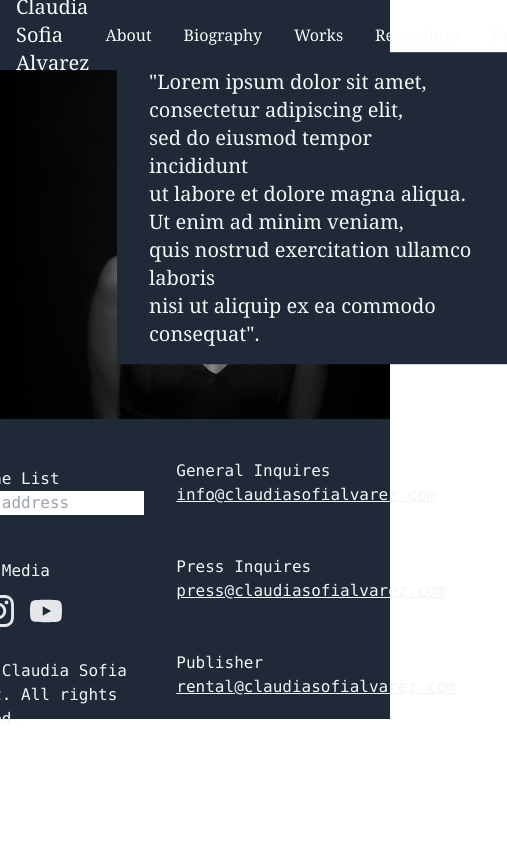
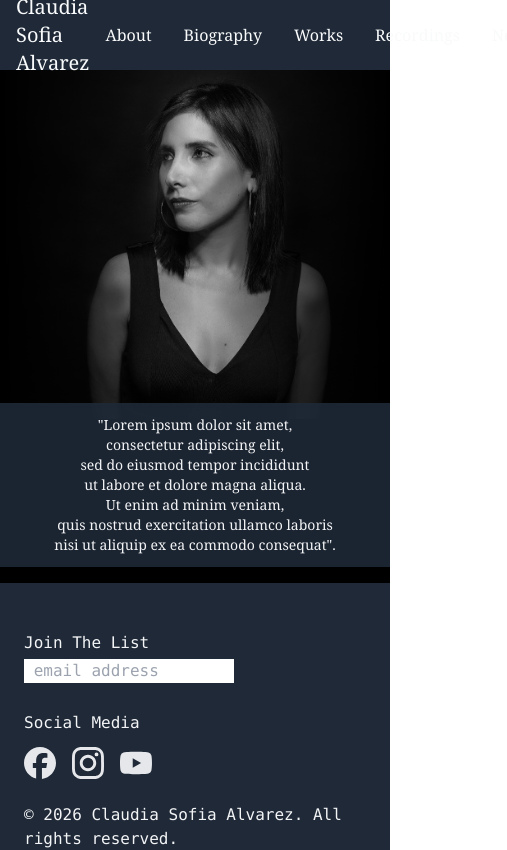
Before and after one commit to yepsan95/claudia-sofia-alvarez-portfolio, a Vue app: page /#/ in a window 390 px wide. Shown: the top 850 px of the page, 507 px wide, since content can reach past the window. Built offline with nearby package versions, Linux system fonts and the light colour scheme.

Commit message:
fix: add tailwind breakpoints for responsive design [35]

```diff
--- a/src/views/HomeView.vue
+++ b/src/views/HomeView.vue
@@ -1,13 +1,15 @@
 <template>
-  <div class="relative flex justify-center mt-6 bg-black">
-    <img src="../assets/photo.jpg" />
+  <div
+    class="relative sm:flex md:flex block justify-center mt-6 bg-black overflow-hidden"
+  >
+    <img src="../assets/photo.jpg" class="max-w-2/3 min-w-0 object-cover" />
     <div
       class="absolute inset-0 pointer-events-none bg-gradient-to-r from-black via-transparent to-black"
     ></div>
     <div
-      class="absolute top-1/2 left-3/5 px-8 py-4 bg-gray-800 text-gray-100 font-serif translate-x-[30vw] -translate-y-[20vh]"
+      class="relative sm:absolute sm:max-w-[600px] lg:max-w-[400px] px-4 py-3 bg-gray-800/90 text-gray-100 font-serif bottom-4 left-auto right-auto sm:bottom-auto sm:left-auto sm:right-1/4 lg:bottom-auto lg:left-auto lg:right-1/7 sm:top-1/2 sm:px-8 sm:py-4 sm:translate-x-[10vw] sm:-translate-y-1/2 lg:translate-x-[20vw] lg:-translate-y-[20vh]"
     >
-      <p class="text-xl">
+      <p class="text-sm sm:text-base lg:text-xl text-center">
         "Lorem ipsum dolor sit amet,<br />
         consectetur adipiscing elit,<br />
         sed do eiusmod tempor incididunt<br />
@@ -19,12 +21,12 @@
     </div>
   </div>
   <div
-    class="flex justify-center h-[300px] text-gray-100 bg-gray-800 font-mono"
+    class="flex flex-col md:flex-row justify-center text-gray-100 bg-gray-800 font-mono px-6 py-8 gap-8 md:gap-16"
   >
-    <div class="px-4 py-4">
-      <div class="py-8">
+    <div>
+      <div class="py-4">
         <h1>Join The List</h1>
-        <input type="email" placeholder=" email address" />
+        <input type="email" placeholder=" email address" class="mt-1" />
       </div>
       <div class="py-3">
         <h1>Social Media</h1>
@@ -60,22 +62,22 @@
           </li>
         </ul>
       </div>
-      <div class="py-8">
+      <div class="py-6">
         © 2026 Claudia Sofia Alvarez. All rights reserved.
       </div>
     </div>
-    <div class="px-4 py-4">
-      <div class="py-6">
+    <div>
+      <div class="py-4">
         <h1>General Inquires</h1>
-        <a class="underline">info@claudiasofialvarez.com</a>
+        <a class="underline break-all">info@claudiasofialvarez.com</a>
       </div>
-      <div class="py-6">
+      <div class="py-4">
         <h1>Press Inquires</h1>
-        <a class="underline">press@claudiasofialvarez.com</a>
+        <a class="underline break-all">press@claudiasofialvarez.com</a>
       </div>
-      <div class="py-6">
+      <div class="py-4">
         <h1>Publisher</h1>
-        <a class="underline">rental@claudiasofialvarez.com</a>
+        <a class="underline break-all">rental@claudiasofialvarez.com</a>
       </div>
     </div>
   </div>
```
